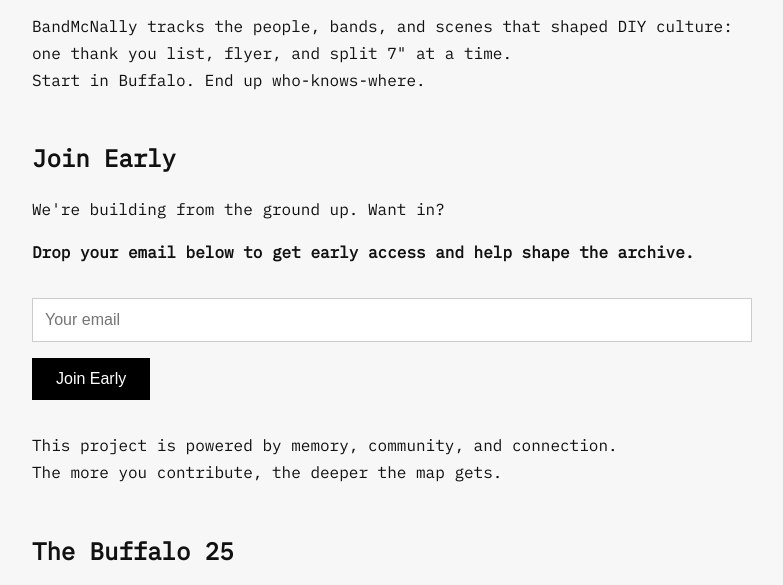
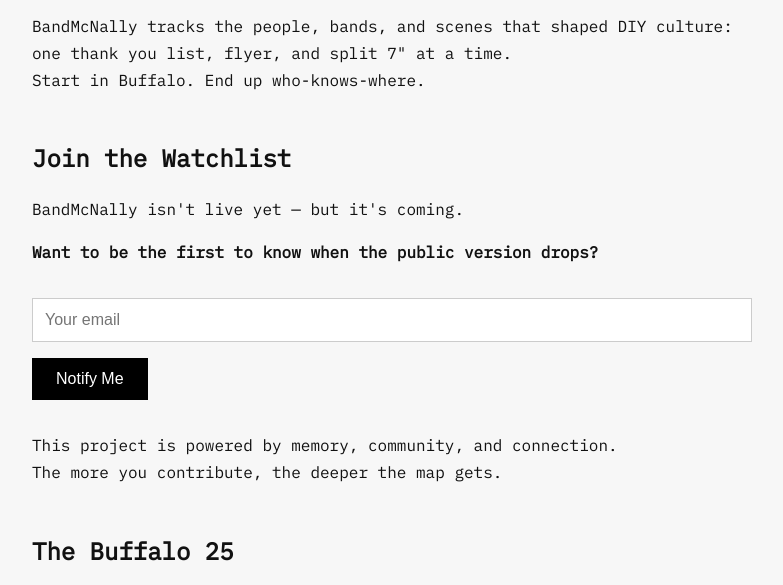
Before and after one commit to derekneuland/bandmcnally, a plain HTML site: page index.html in a window 1280 px wide. Shown: the part 184-769 px from the top of the page, without its empty margins (248-1031 px from the left). Drawn offline with Linux system fonts and the light colour scheme.

Commit message:
update landing page copy

```diff
--- a/index.html
+++ b/index.html
@@ -121,14 +121,15 @@
 <p>BandMcNally tracks the people, bands, and scenes that shaped DIY culture: one thank you list, flyer, and split 7" at a time.<br />
 Start in Buffalo. End up who-knows-where.</p>
 
-<h2>Join Early</h2>
-<p>We're building from the ground up. Want in?</p>
-<p><strong>Drop your email below to get early access and help shape the archive.</strong></p>
+<h2>Join the Watchlist</h2>
+<p>BandMcNally isn't live yet — but it's coming.</p>
+<p><strong>Want to be the first to know when the public version drops?</strong></p>
 
 <form action="https://formspree.io/f/xqalbqyq" method="POST">
-    <input type="email" name="email" placeholder="Your email" required />
-    <button type="submit">Join Early</button>
-  </form>
+  <input type="email" name="email" placeholder="Your email" required />
+  <button type="submit">Notify Me</button>
+</form>
+
 
 
 <p>This project is powered by memory, community, and connection.<br />
```
